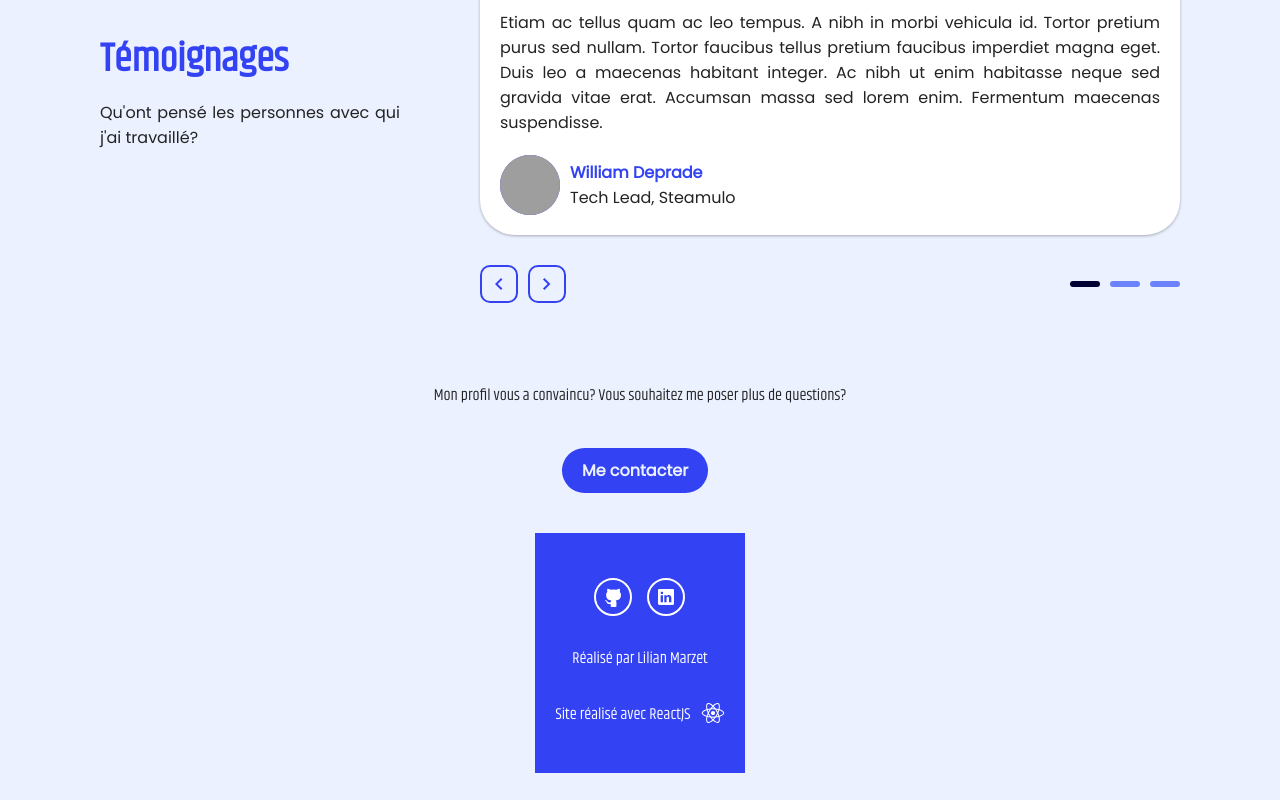
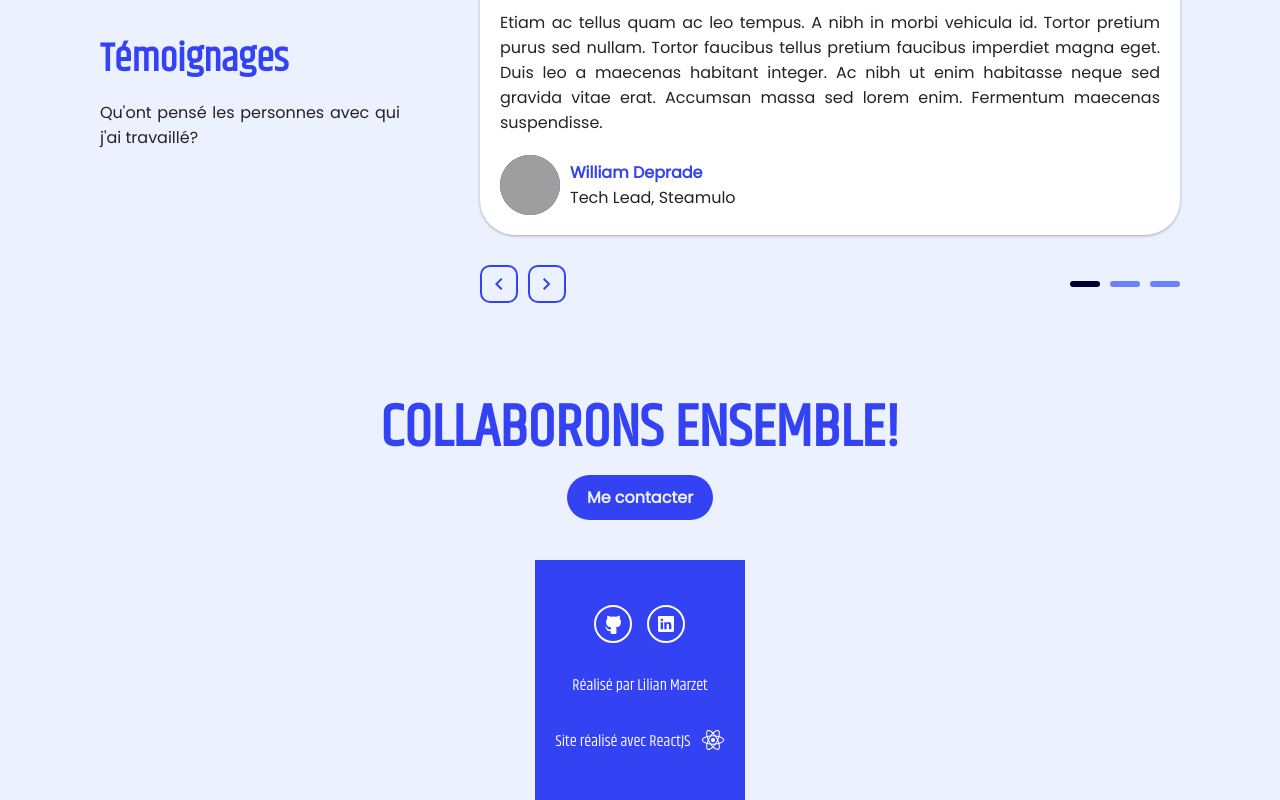
Before and after one commit to LilianMrzt/my-portfolio, a React (Create React App) app: page / in a window 1280 px wide. Shown: the part 3852-4652 px from the top of the page. Before the commit the page ends 4625 px from the top, so only its background shows below. Built offline with nearby package versions, Linux system fonts and the light colour scheme; grey boxes are pictures that could not be loaded.

Commit message:
[FEAT] Refonte de la section Interested

```diff
--- a/src/styles/text.css
+++ b/src/styles/text.css
@@ -16,6 +16,10 @@
 
 .text-40px {
     font-size: 40px;
+}
+
+.text-60px {
+    font-size: 60px;
 }
 
 .text-120px {
--- a/src/ui/views/home-screen/InterestedSection.tsx
+++ b/src/ui/views/home-screen/InterestedSection.tsx
@@ -10,16 +10,17 @@ const InterestedSection = (): ReactElement => {
     return (
         <div className={'pt-40px d-flex flex-column align-center pb-40'}>
             <Text
-                className={'pb-40'}
+                fontWeight={'700'}
+                size={'60px'}
+                color={'primary'}
             >
-                Mon profil vous a convaincu? Vous souhaitez me poser plus de questions?
+                COLLABORONS ENSEMBLE!
             </Text>
             <Button
                 label={'Me contacter'}
                 onClick={() => {
                     navigate(RoutesConstants.CONTACT_SCREEN_ROUTE)
                 }}
-                className={'mr-10'}
             />
         </div>
     )
```
